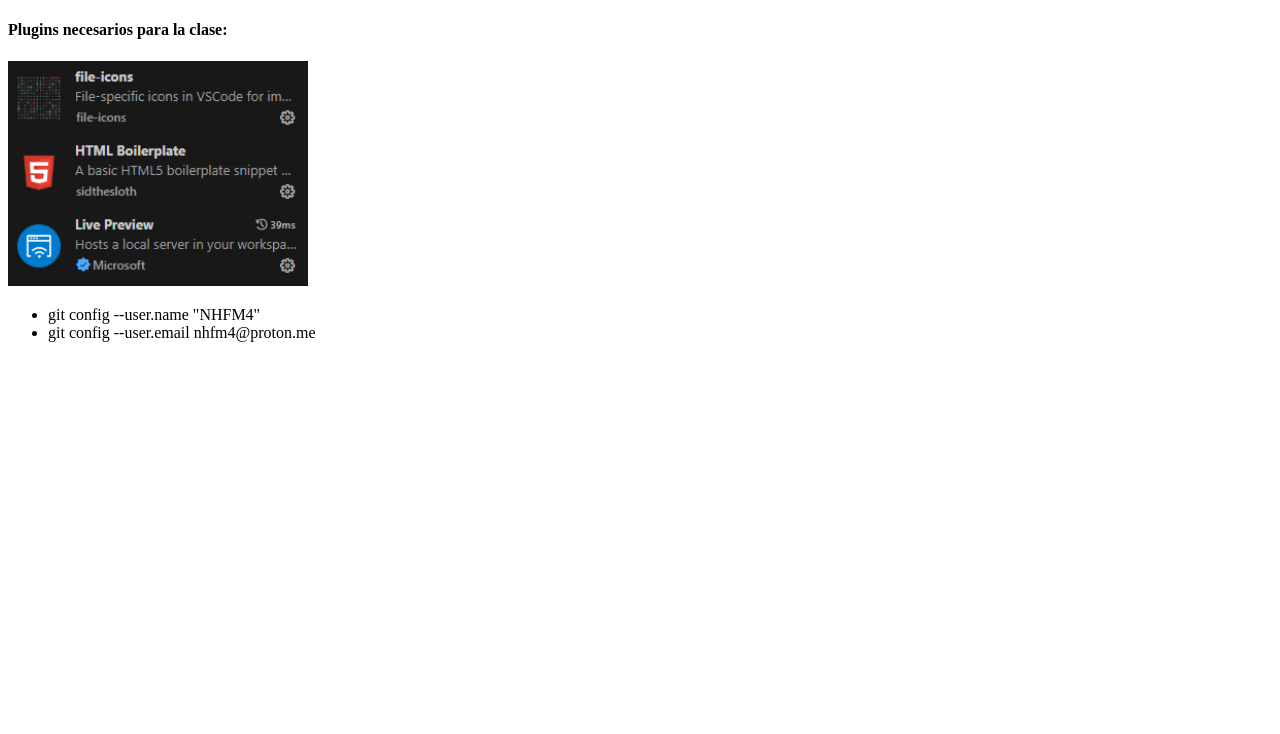
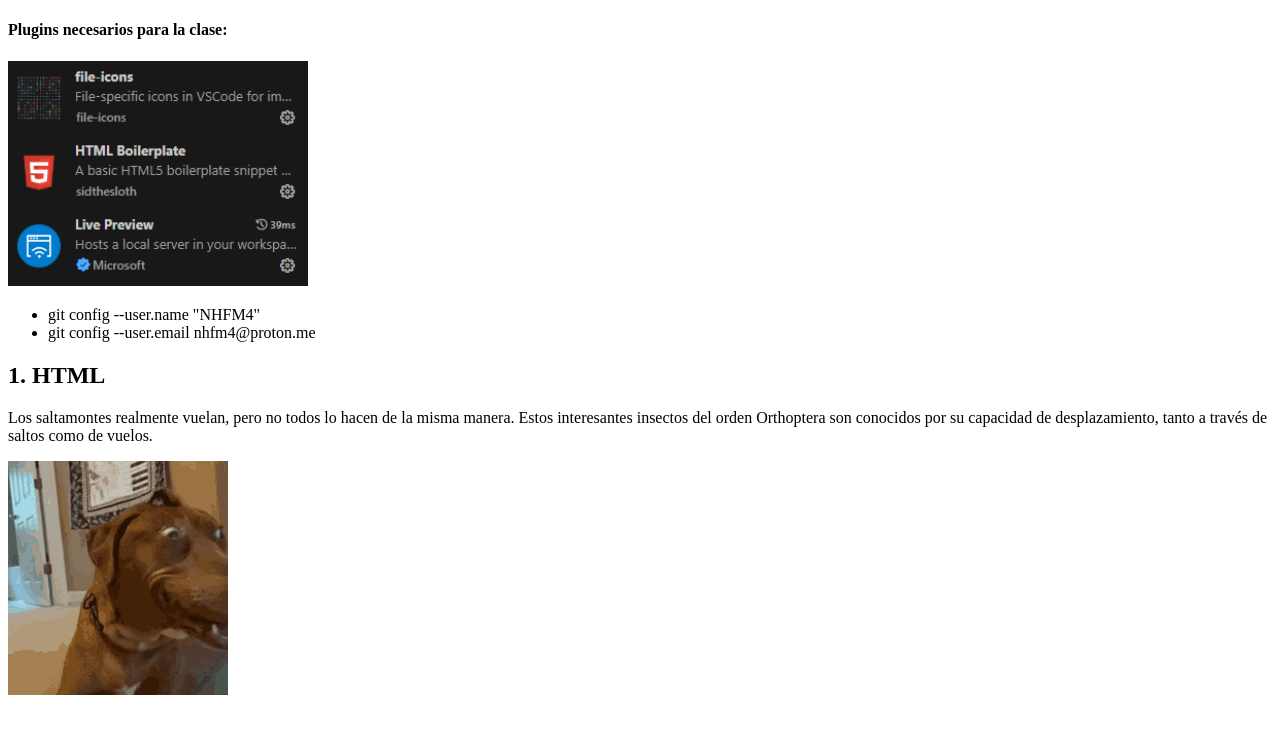
Before and after one commit to NHFM4/Project, a plain HTML site: page index.html in a window 1280 px wide. Drawn offline with Linux system fonts and the light colour scheme.

Commit message:
seccion 1 html

```diff
--- a/index.html
+++ b/index.html
@@ -20,5 +20,15 @@
             <li>git config --user.email nhfm4@proton.me</li>
         </ul>
     </header>
+
+    <main>
+        <section>
+            <h2>1. HTML</h2>
+            <p>Los saltamontes realmente vuelan, pero no todos lo hacen de la misma manera. Estos interesantes insectos del orden Orthoptera son conocidos por su capacidad de desplazamiento, tanto a través de saltos como de vuelos.</p>
+            <img title="Juan" alt="Imagen GIF" src="images/dog-surprised.gif">
+        </section>
+
+    </main>
+
 </body>
 </html>
```
Also changed, not shown: images/dog-surprised.gif (added).
